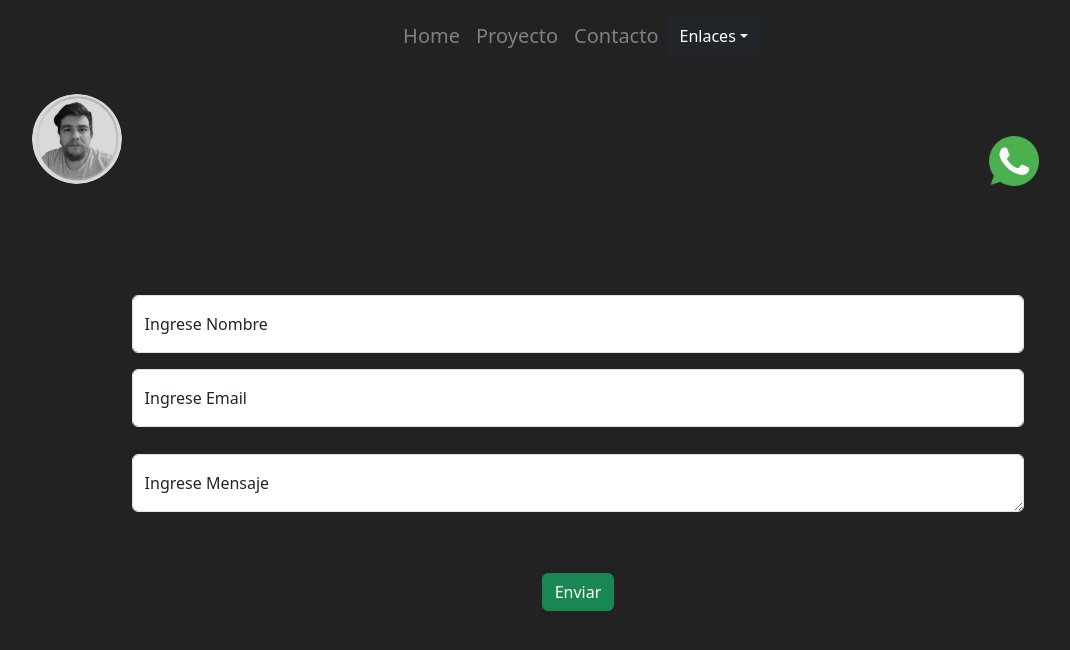
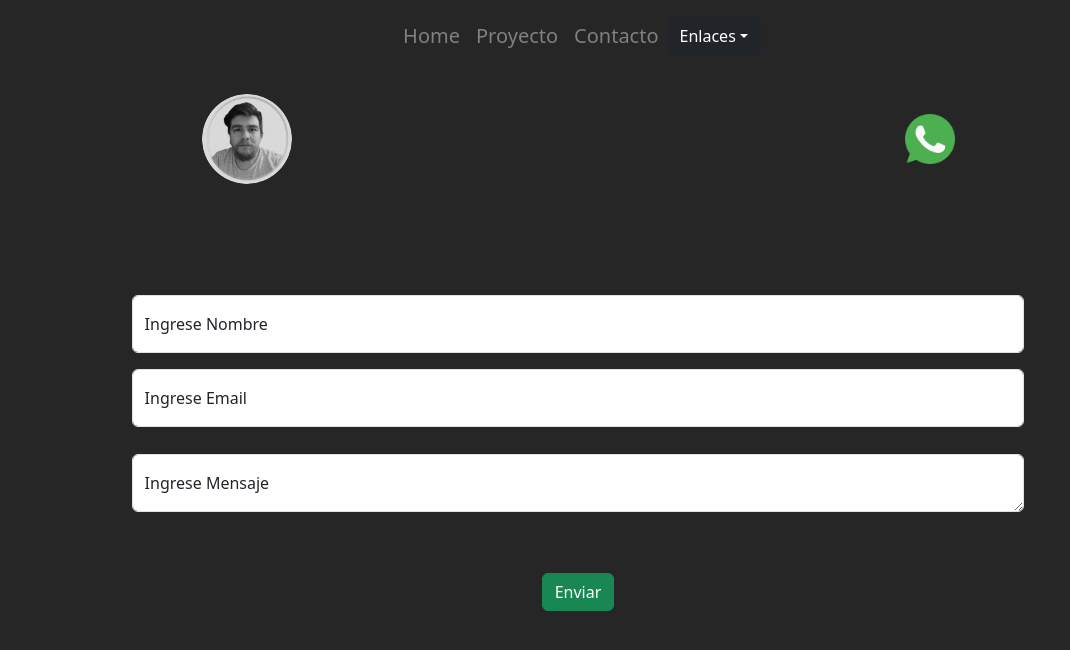
Before and after one commit to Gracciangel/portfolio, a React (Vite) app: page /contact in a window 1280 px wide. Shown: the top 650 px of the page, without its empty margins (62-1132 px from the left). Built offline with nearby package versions, Linux system fonts and the light colour scheme.

Commit message:
popUp de wsp

```diff
--- a/src/App.jsx
+++ b/src/App.jsx
@@ -2,12 +2,11 @@ import React, { useState } from 'react';
 import { Menu } from './components/Menu' ;
 import Container from 'react-bootstrap/esm/Container' ;
 import './styles/general.css' ;
-import { tech, icons } from './assets/data';
-import { Messege } from './components/Messege';
+import { Footer } from './components/Footer';
 
 
 export const App = () => {
-  const [showRepo , setShowRepo] = useState(false)
+
 
  return (
   <Container>
@@ -16,27 +15,14 @@ export const App = () => {
           <div className="containerPresentacion">
             <h2>Hola! 👋 mi nombre es Angel</h2> <br />
             <p>
-              Soy de Buenos Aires, Argentina, actualmente soy estudiante de la carrera de desarrollo de software, comence mi formacion dentro del campo de la programacion, de forma autodidacta, tiempo despues decidi realizar cursos de desarrollo web, <br />
-              para luego comenzar una tecnicatura en desarrollo de software en el IFTS Nº16.
+                Soy un apasionado de la programación con sede en Buenos Aires, Argentina. Mi recorrido en el mundo de la programación comenzó con un enfoque en el desarrollo web. Desde la finalización de cursos hasta la práctica en proyectos reales, he estado comprometido en poner en práctica y consolidar mis conocimientos.
+              <br />Mi primer proyecto se desarrolló exclusivamente en HTML, sin JavaScript, y gestionando los estilos únicamente a través de CSS. Esta experiencia me permitió comprender los fundamentos del diseño web estático y la importancia de la maquetación.
+              <br />A medida que avanzaba, reconocí la necesidad de preprocesadores para gestionar de manera eficiente los estilos, y me adentré en el mundo del dinamismo utilizando JavaScript. Además, fui profundizando en el paradigma orientado a objetos, que es esencial para el desarrollo de aplicaciones más complejas y sostenibles.
+              <br />Durante mi aprendizaje, mantuve un contacto constante con la programación, no solo a través de cursos, sino también dedicando mi tiempo libre a la exploración de nuevas tecnologías y conceptos. Esta pasión por el aprendizaje continuo sigue siendo una parte fundamental de mi enfoque.
+
             </p>
             <br />
-            <a href="https://github.com/Gracciangel/portfolio" target="_blank" rel="noopener noreferrer">
-            <img src={icons[0].git} alt=""className='git'
-              onMouseEnter={()=> setShowRepo(!showRepo)}
-              onMouseLeave={()=> setShowRepo(!showRepo)}
-            />
-            {
-              showRepo && <Messege type={'primary'} messege={'repositorio del portfolio'} style={'msjGit'}/>
-            }
-            </a>
-            <h2>Tecnologias que aprendí 👨‍💻</h2>
-            <div className="presentacionTech">
-              {
-                tech.map(e =>
-                    <img src={e.route} alt="" key={e.id} />
-                  )
-              }
-            </div>
+          <Footer/>
           </div>
       </Container>
   </Container>
--- a/src/components/Contact.jsx
+++ b/src/components/Contact.jsx
@@ -2,21 +2,19 @@ import React, { useState } from 'react';
 import { Menu } from './Menu' ;
 import Container from 'react-bootstrap/esm/Container';
 import '../styles/general.css' ;
-import { icons } from '../assets/data' ;
 import FloatingLabel from 'react-bootstrap/FloatingLabel';
 import Form from 'react-bootstrap/Form';
 import {Button} from 'react-bootstrap' ;
+
+import { icons } from '../assets/data';
 export const Contact = () => {
-  const [showForm , setShowform] = useState(false) ;
+
 
   return (
 
   <Container>
-  <Menu/>
-  <a href="http://wa.me/1124553394" target="_blank" rel="noopener noreferrer"
-        >
-        <img src={icons[3].wsp} alt=""className='wsp' />
-        </a>
+  <Menu imgWsp={icons[3].wsp}/>
+
       <div className="containerForm">
      <Form method='POST' className='formulario'
       action="https://formsubmit.co/angelgracci@outlook.com"
--- /dev/null
+++ b/src/components/Footer.jsx
@@ -0,0 +1,32 @@
+import React from 'react'
+import { Container } from 'react-bootstrap'
+import { tech, icons } from '../assets/data';
+import { Messege } from '../components/Messege';
+import { useState } from 'react';
+import '../styles/images.css'
+export const Footer = () => {
+    const [showRepo , setShowRepo] = useState(false)
+  return (
+   <Container>
+   <div className="footer">
+   <a href="https://github.com/Gracciangel/portfolio" target="_blank" rel="noopener noreferrer">
+    <img src={icons[0].git} alt=""className='git'
+      onMouseEnter={()=> setShowRepo(!showRepo)}
+      onMouseLeave={()=> setShowRepo(!showRepo)}
+    />
+    {
+      showRepo && <Messege type={'primary'} messege={'repositorio del portfolio'} style={'msjGit'}/>
+    }
+    </a>
+    <h2>Tecnologias que aprendí 👨‍💻</h2>
+    <div className="presentacionTech">
+      {
+        tech.map(e =>
+            <img src={e.route} alt="" key={e.id} />
+          )
+      }
+    </div>
+   </div>
+   </Container>
+  )
+}
--- a/src/components/Menu.jsx
+++ b/src/components/Menu.jsx
@@ -7,7 +7,7 @@ import { Link } from 'react-router-dom';
 import Dropdown from 'react-bootstrap/Dropdown';
 import { icons } from '../assets/data';
 
-export const Menu = () => {
+export const Menu = ({imgWsp}) => {
 
 
   return (
@@ -58,7 +58,7 @@ export const Menu = () => {
           </Navbar.Brand>
         </Navbar.Collapse>
       </Navbar>
-        <Perfil/>
+        <Perfil img={imgWsp}/>
     </Container>
       </>
 
--- a/src/components/Perfil.jsx
+++ b/src/components/Perfil.jsx
@@ -1,5 +1,4 @@
 import Col from 'react-bootstrap/Col';
-
 import Image from 'react-bootstrap/Image';
 import { imagesPerfil, doc } from '../assets/data';
 import '../styles/images.css';
@@ -7,9 +6,9 @@ import { useState } from 'react';
 import { Messege } from './Messege';
 
 
-export const Perfil = () =>{
+export const Perfil = ({img}) =>{
   const[ShowMessegePerfil, setShowMessegePerfil] = useState(false)
-
+  const[wsp , setWasp] = useState(false)
 
 
 
@@ -31,6 +30,18 @@ export const Perfil = () =>{
         </a>
       }
     </Col>
+         <a href="http://wa.me/1124553394" target="_blank" rel="noopener noreferrer"
+        >
+          {
+            wsp && <Messege type={'success'} messege={'hablamos por whatsapp?'} style={'wspHover'}/>
+          }
+        <img src={img}alt=""className='wsp'
+          onMouseEnter={()=>setWasp(!wsp)}
+          onMouseOut={()=> setWasp(!wsp)}
+        />
+
+        </a>
+
 </div>
   );
 } ;
--- a/src/styles/general.css
+++ b/src/styles/general.css
@@ -1,5 +1,6 @@
 body{
     background-color: rgba(0, 0, 0, 0.852);
+	overflow: auto;
 }
 h1{
     color: white;
@@ -9,10 +10,7 @@ h1{
 	padding: 0;
 }
 
-body {
-	background: #222222;
-	overflow: hidden;
-}
+
 /* formulario */
 .containerForm{
 	margin:10%  ;
@@ -32,17 +30,7 @@ body {
 	align-items: center;
 	justify-content:space-evenly;
 }
- a .wsp{
-	width: 50px;
-	transition: .5s;
-	position: absolute;
-	top: 17%;
-	right: 14%;
-}
 
- a .wsp:hover{
-	transform: scale(1.07);
-}
 
 /* presentacion */
 .containerPresentacion{
--- a/src/styles/images.css
+++ b/src/styles/images.css
@@ -41,12 +41,29 @@
 }
 .imagenProfile{
     margin-top: 2%;
+    display: flex;
+    align-items: center;
+    justify-content: space-around;
+
 }
  .navbar-nav{
     display: flex ;
     align-items: center;
 }
+a .wsp{
+	width: 50px;
+	transition: .5s;
+	top: 17%;
+	right: 14%;
+}
+.wspHover{
+    position: absolute;
+    top:10% ;
+}
 
+ a .wsp:hover{
+	transform: scale(1.07);
+}
 
 .dropTitle{
     display: flex;
@@ -97,6 +114,12 @@
     /* animation: forwards; */
 
 }
+/* footer */
+
+.footer{
+    margin: 11% 2%;
+    padding: 1.5rem;
+}
 @keyframes showSend{
     from{
         scale: 2.2  ;
```
